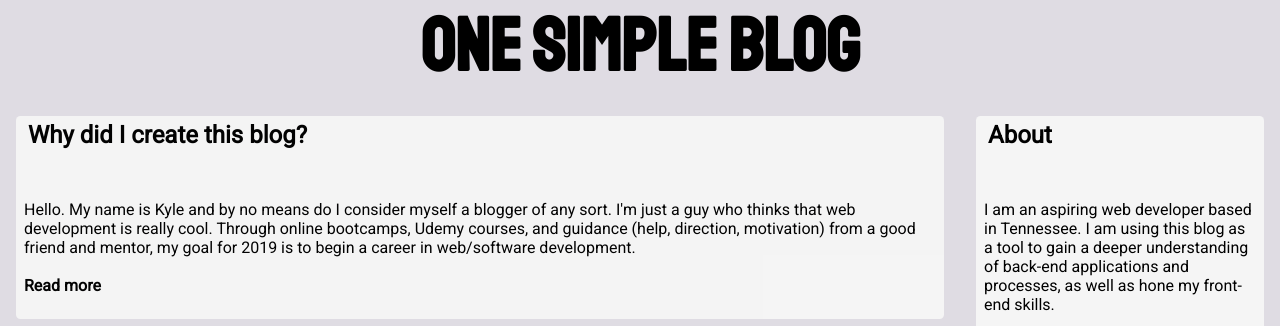
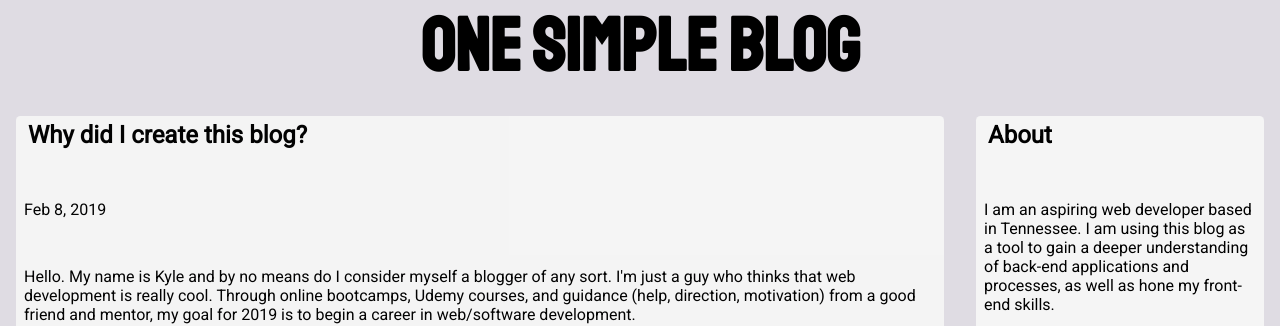
Before and after one commit to kylelee33/blog, a website: page public/index.html in a window 1280 px wide. Shown: the top 326 px of the page. Drawn offline with Linux system fonts and the light colour scheme.

Commit message:
Update index.html

```diff
--- a/public/index.html
+++ b/public/index.html
@@ -14,6 +14,7 @@
       <div class="left">
         <div class="card">
           <h2 class="card-header">Why did I create this blog?</h2>
+          <p class="card-content">Feb 8, 2019</p>
           <p class="card-content">Hello. My name is Kyle and by no means do I consider myself a blogger of any sort. I'm just a guy who
               thinks that web development is really cool. Through online bootcamps, Udemy courses, and guidance (help, direction, motivation)
                from a good friend and mentor, my goal for 2019 is to begin a career in web/software development.<br><br>
```
